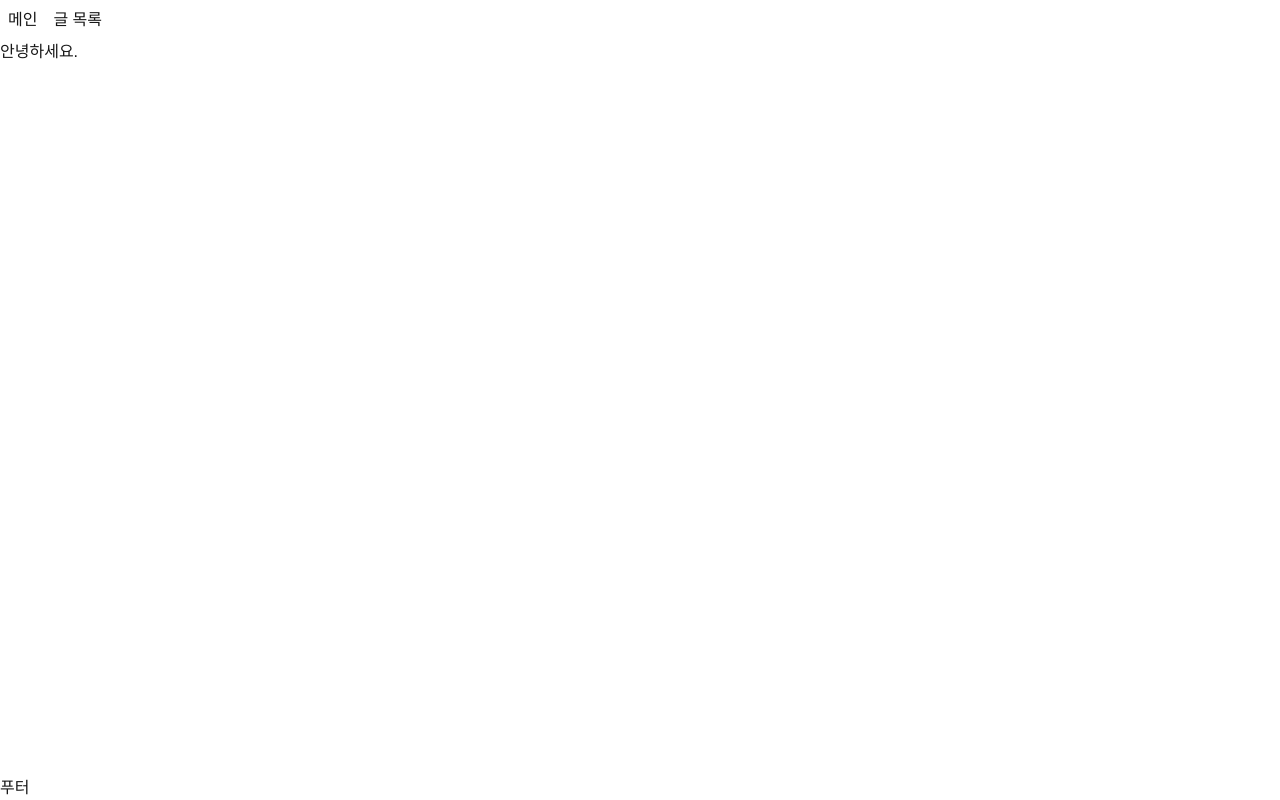
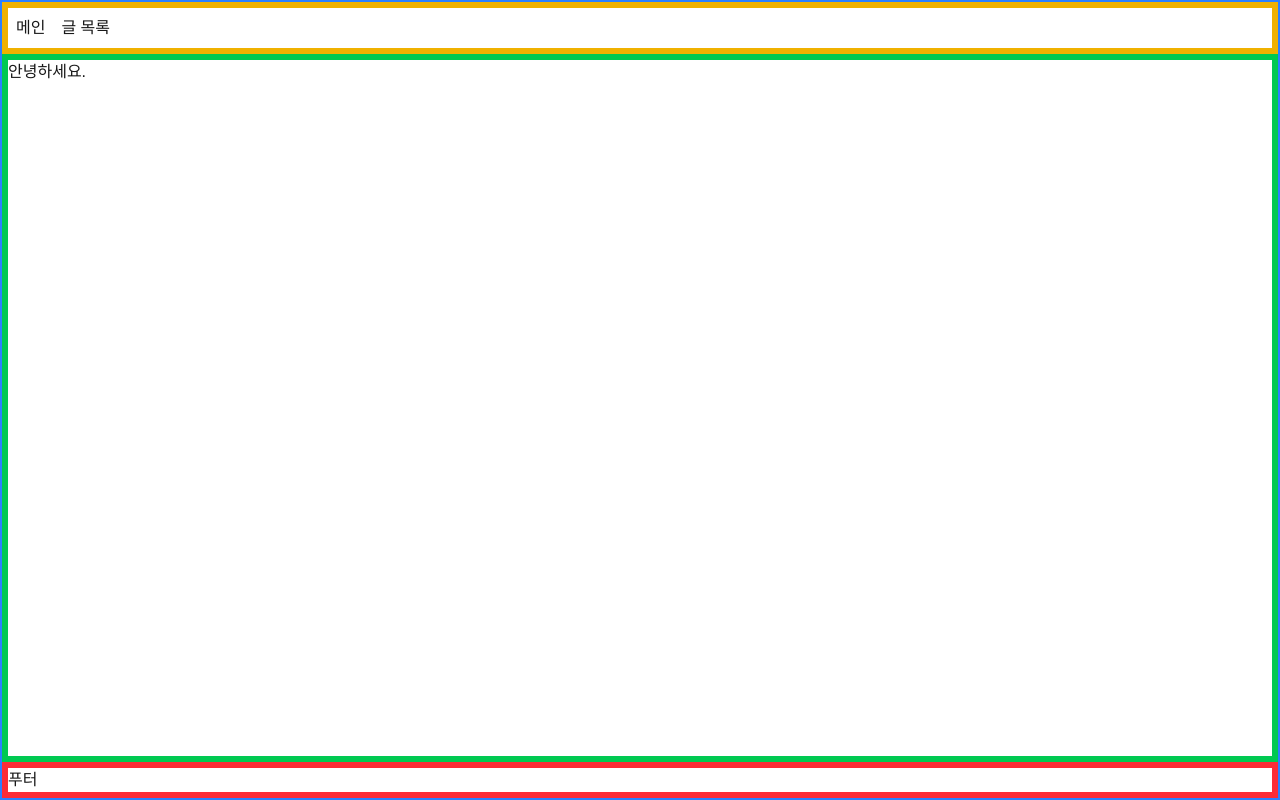
Before and after one commit to NIBble1492/p-14175-1, a Next.js app: page / in a window 1280 px wide. Built offline with nearby package versions, Linux system fonts and the light colour scheme.

Commit message:
feat: 클라이언트 컴포넌트 설정 및 레이아웃 영역 시각화 보더 추가

```diff
--- a/src/app/layout.tsx
+++ b/src/app/layout.tsx
@@ -1,7 +1,7 @@
 import type { Metadata } from "next";
 import { Geist, Geist_Mono } from "next/font/google";
+import Link from "next/link";
 import "./globals.css";
-import Link from "next/link";
 
 const geistSans = Geist({
   variable: "--font-geist-sans",
@@ -28,19 +28,19 @@
       lang="ko"
       className={`${geistSans.variable} ${geistMono.variable} antialiased`}
     >
-      <body className="min-h-screen flex flex-col">
-        <header>
+      <body className="flex flex-col min-h-screen border-2 border-blue-500">
+        <header className="border-6 border-yellow-500">
           <nav className="flex">
-            <Link  href="/" className="p-2 rounded hover:bg-gray-100">
+            <Link href="/" className="p-2 rounded hover:bg-gray-100">
               메인
-            </Link >
-            <Link  href="/posts" className="p-2 rounded hover:bg-gray-100">
+            </Link>
+            <Link href="/posts" className="p-2 rounded hover:bg-gray-100">
               글 목록
-            </Link >
+            </Link>
           </nav>
         </header>
-        <main className="flex-grow">{children}</main>
-        <footer>푸터</footer>
+        <main className="flex-grow border-6 border-green-500 ">{children}</main>
+        <footer className="border-6 border-red-500">푸터</footer>
       </body>
     </html>
   );
--- a/src/app/page.tsx
+++ b/src/app/page.tsx
@@ -1,3 +1,5 @@
+"use client";
+
 export default function Page() {
   return <div>안녕하세요.</div>;
 }
--- a/src/app/posts/page.tsx
+++ b/src/app/posts/page.tsx
@@ -1,3 +1,5 @@
+"use client";
+
 export default function Page() {
   return (
     <>
```
